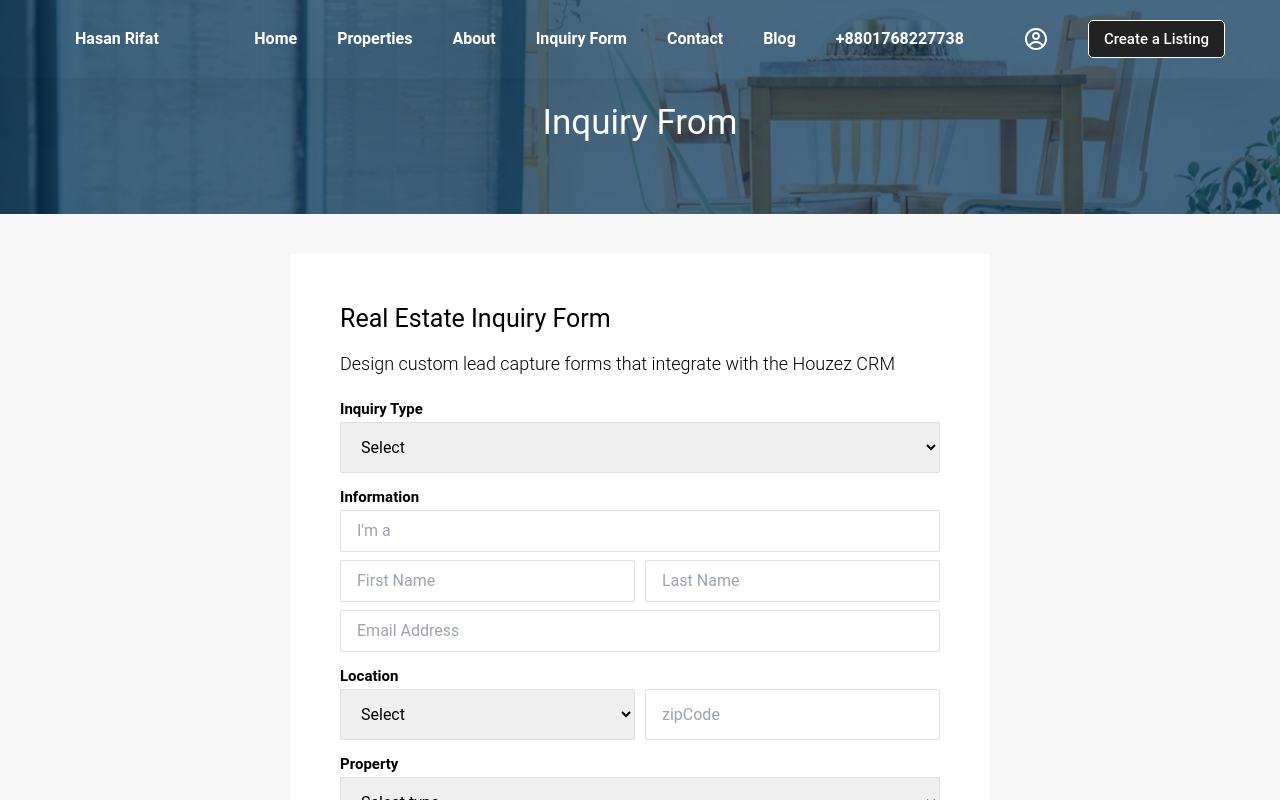
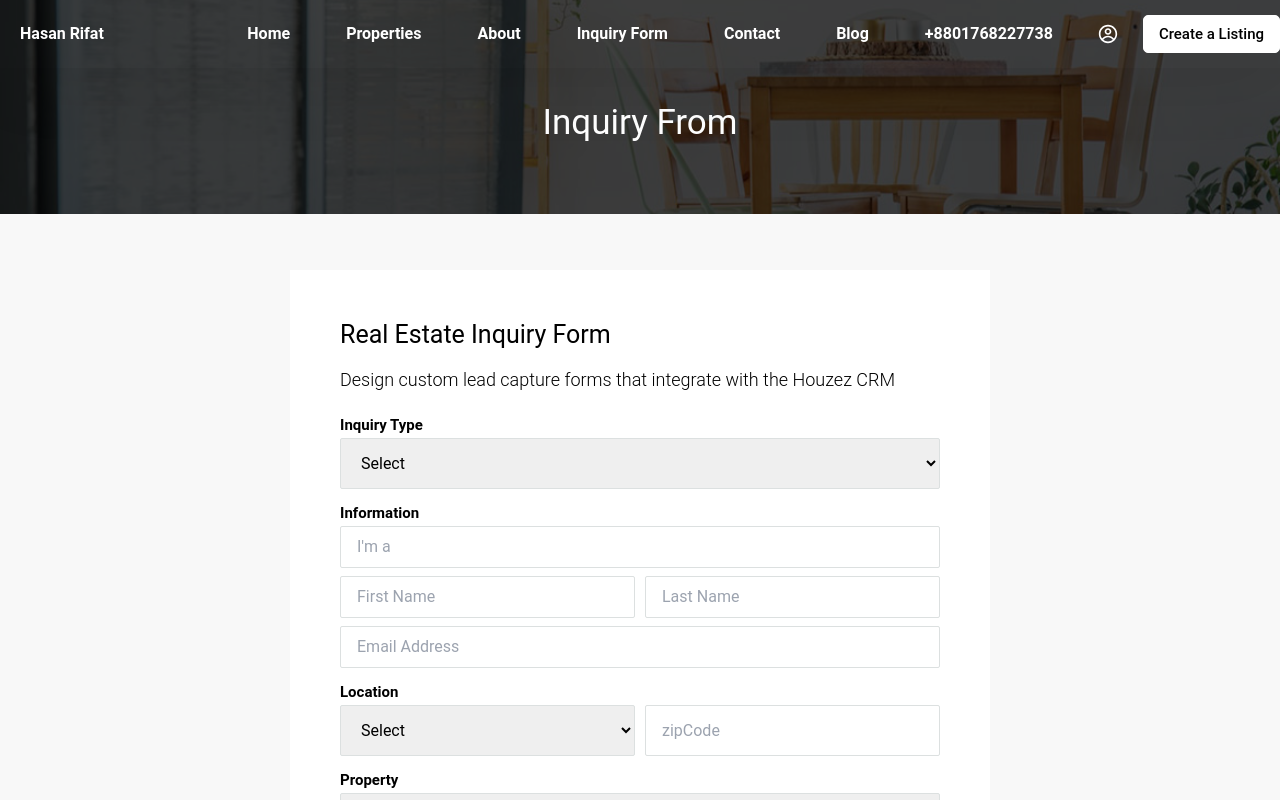
Before and after one commit to Hasan-Rifat/real-estate, a Next.js app: page /inquiry-form in a window 1280 px wide. Shown: the top 800 px of the page. Built offline with nearby package versions, Linux system fonts and the light colour scheme.

Commit message:
frontend done

```diff
--- a/components/About/AboutBanner.tsx
+++ b/components/About/AboutBanner.tsx
@@ -13,7 +13,7 @@ const Banner: React.FC<BannerProps> = () => {
         backgroundPosition: "center center",
       }}
     >
-      <div className="bg-[#002E51] opacity-70 absolute w-full h-full top-0 left-0 -z-1"></div>
+      <div className="bg-black opacity-75 absolute w-full h-full top-0 left-0 -z-1"></div>
       <div className="max-w-[1210px] mx-auto flex flex-wrap p-5 flex-col md:flex-row items-center">
         <div className="z-10 w-full">
           <div className="">
--- a/components/Blog/BlogPage.tsx
+++ b/components/Blog/BlogPage.tsx
@@ -143,7 +143,7 @@ const BlogPage: React.FC<BlogPageProps> = () => {
           backgroundPosition: "center center",
         }}
       >
-        <div className="bg-[#002E51] opacity-70 absolute w-full h-full top-0 left-0 -z-1"></div>
+        <div className="bg-black opacity-75 absolute w-full h-full top-0 left-0 -z-1"></div>
         <div className="max-w-[1210px] mx-auto flex flex-wrap p-5 flex-col md:flex-row items-center">
           <div className="z-10 w-full">
             <div className="">
--- a/components/Contact/ContactPage.tsx
+++ b/components/Contact/ContactPage.tsx
@@ -14,7 +14,7 @@ const ContactPage: React.FC<ContactPageProps> = () => {
           backgroundPosition: "center center",
         }}
       >
-        <div className="bg-[#002E51] opacity-70 absolute w-full h-full top-0 left-0 -z-1"></div>
+        <div className="bg-black opacity-75 absolute w-full h-full top-0 left-0 -z-1"></div>
         <div className="max-w-[1210px] mx-auto flex flex-wrap p-5 flex-col md:flex-row items-center">
           <div className="z-10 w-full">
             <div className="">
--- a/components/Home/Banner.tsx
+++ b/components/Home/Banner.tsx
@@ -18,7 +18,7 @@ const Banner: React.FC<BannerProps> = () => {
       >
         <div className="bg-[#002E51] opacity-70 absolute w-full h-full top-0 left-0 -z-1"></div>
         <div className="container mx-auto flex flex-wrap p-5 flex-col md:flex-row items-center">
-          <div className="pb-[200px] lg:py-[300px] text-center z-10">
+          <div className="py-[200px] lg:py-[300px] text-center z-10">
             <div className="grid sm:grid-cols-1 md:grid-cols-5">
               <div className="col-span-1"></div>
               <div className="sm:col-span-1 md:col-span-3">
--- a/components/Home/Testimonials.tsx
+++ b/components/Home/Testimonials.tsx
@@ -29,7 +29,7 @@ const Testimonials: React.FC<TestimonialsProps> = () => {
             <div className="flex flex-wrap -m-4">
               {/* single item start*/}
               {data.map((item) => (
-                <div className="p-4  md:w-1/3 w-full ">
+                <div key={item.id} className="p-4  md:w-1/3 w-full ">
                   <div className="h-full px-14 py-10 rounded bg-[#edf9ff]">
                     <svg
                       xmlns="http://www.w3.org/2000/svg"
--- a/components/InquiryFormPage/InquiryForm.tsx
+++ b/components/InquiryFormPage/InquiryForm.tsx
@@ -16,7 +16,7 @@ const InquiryForms: React.FC<InquiryFormProps> = () => {
             backgroundPosition: "center center",
           }}
         >
-          <div className="bg-[#002E51] opacity-70 absolute w-full h-full top-0 left-0 -z-1"></div>
+          <div className="bg-black opacity-75 absolute w-full h-full top-0 left-0 -z-1"></div>
           <div className="max-w-[1210px] mx-auto flex flex-wrap p-5 flex-col md:flex-row items-center">
             <div className="z-10 w-full">
               <div className="">
@@ -27,7 +27,7 @@ const InquiryForms: React.FC<InquiryFormProps> = () => {
             </div>
           </div>
         </div>
-        <div className="max-w-[700px] mx-auto mt-10">
+        <div className="max-w-[700px] mx-auto my-14">
           <InquiryForm />
         </div>
       </section>
--- a/components/Properties/PropertiesPage.tsx
+++ b/components/Properties/PropertiesPage.tsx
@@ -7,7 +7,7 @@ import PropertiesTitle from "./PropertiesTitle";
 
 const PropertiesPage: React.FC<PropertiesPageProps> = () => {
   return (
-    <section className="">
+    <section className="pb-20">
       <div>
         <PropertiesTitle />
         <PropertiesContent />
--- a/components/Properties/PropertiesTitle.tsx
+++ b/components/Properties/PropertiesTitle.tsx
@@ -14,7 +14,7 @@ const PropertiesTitle: React.FC<PropertiesTitleProps> = () => {
       }}
     >
       <div className="max-w-[1210px] mx-auto flex flex-wrap p-5 flex-col md:flex-row items-center">
-        <div className="bg-[#002E51] opacity-70 absolute w-full h-full top-0 left-0 -z-1"></div>
+        <div className="bg-black opacity-75 absolute w-full h-full top-0 left-0 -z-1"></div>
         <h2 className="font-normal text-[35px] leading-[42px] text-white z-10 text-center w-full mt-8">
           Properties
         </h2>
--- a/components/shared/Header.tsx
+++ b/components/shared/Header.tsx
@@ -1,11 +1,14 @@
 import Link from "next/link";
 import { useRouter } from "next/router";
-import React, { useEffect, useState } from "react";
-import { CgProfile } from "react-icons/cg";
+import React, { useEffect, useRef, useState } from "react";
+import { AiFillCloseCircle } from "react-icons/ai";
+import { CgMenuRightAlt, CgProfile } from "react-icons/cg";
 type HeaderProps = {};
 
 const Header: React.FC<HeaderProps> = () => {
   const [isTrue, setTrue] = useState<boolean>(false);
+  const [open, setOpen] = useState<boolean>(false);
+  const modal = useRef<HTMLDivElement>(null);
   interface navigateInterface {
     id: number;
     text: string;
@@ -46,8 +49,10 @@ const Header: React.FC<HeaderProps> = () => {
   ];
 
   const navigation = (
-    <>
+    <div>
+      <nav className="list-none sm:flex sm:items-center gap-4">
         {navigate.map((link) => (
+          <li>
             <Link
               key={link.id}
               href={`${link.path}`}
@@ -57,8 +62,9 @@ const Header: React.FC<HeaderProps> = () => {
             >
               {link.text}
             </Link>
+          </li>
         ))}
-      <div className="flex justify-between items-center gap-5 ">
+        <li>
           <Link
             className={`mx-5 hover:text-primary font-semibold ${
               isTrue ? "text-black" : " text-white"
@@ -67,27 +73,98 @@ const Header: React.FC<HeaderProps> = () => {
           >
             <span>+8801768227738</span>
           </Link>
+        </li>
+        <li>
           <Link
             href="/"
             className={`mx-5 hover:text-primary font-semibold ${
               isTrue ? "text-black" : " text-white"
             }`}
           >
-          <CgProfile className="text-[24px]" />
+            <CgProfile className="w-[38px] text-[20px]" />
           </Link>
+        </li>
+        <li>
           <Link href={"/"}>
             <button
-            className=" text-white bg-secondary border-[1px] border-white py-2
-              px-[15px] text-[15px] font-medium leading-[20px] rounded-[5px]"
+              className={` border-[1px] border-white py-2
+            px-[15px] text-[15px] font-medium leading-[20px] rounded-[5px] ${
+              isTrue ? "text-white bg-secondary" : "text-black bg-white"
+            }`}
             >
               Create a Listing
             </button>
           </Link>
+        </li>
+      </nav>
     </div>
-    </>
   );
-
-  const router = useRouter();
+  const navigateMobile: any = (
+    <div className="relative p-8 w-full">
+      {open && (
+        <nav
+          ref={modal}
+          className="list-none gap-4 absolute left-0 top-[-6px] w-full bg-white p-5"
+        >
+          {navigate.map((link) => (
+            <li>
+              <Link
+                key={link.id}
+                href={`${link.path}`}
+                className={`mx-5 hover:text-primary font-semibold text-black `}
+              >
+                {link.text}
+              </Link>
+            </li>
+          ))}
+          <li>
+            <Link
+              className={`mx-5 hover:text-primary font-semibold text-black`}
+              href={"tel:+8801768227738"}
+            >
+              <span>+8801768227738</span>
+            </Link>
+          </li>
+          <li>
+            <Link
+              href="/"
+              className={`mx-5 hover:text-primary font-semibold text-black`}
+            >
+              <CgProfile className="w-[38px] mx-5" />
+            </Link>
+          </li>
+          <li>
+            <Link href={"/"}>
+              <button
+                className={` border-[1px] border-white py-2
+        px-[15px] text-[15px] font-medium leading-[20px] rounded-[5px] text-white bg-black`}
+              >
+                Create a Listing
+              </button>
+            </Link>
+          </li>
+          <button
+            className="absolute right-[20px] top-[20px] "
+            onClick={() => setOpen(false)}
+          >
+            <AiFillCloseCircle className="text-[27px] text-black z-20" />
+          </button>
+        </nav>
+      )}
+      {!open && (
+        <button
+          className="absolute right-[20px] top-[14px] "
+          onClick={() => setOpen(!open)}
+        >
+          <CgMenuRightAlt
+            className={`text-[27px]  z-20 ${
+              isTrue ? "text-black" : "text-white"
+            }`}
+          />
+        </button>
+      )}
+    </div>
+  );
 
   useEffect(() => {
     const headerHandler = () => {
@@ -103,27 +180,50 @@ const Header: React.FC<HeaderProps> = () => {
     };
   }, [isTrue]);
 
+  useEffect(() => {
+    const handler = (e: any) => {
+      if (modal && modal.current && !modal.current.contains(e.target)) {
+        return setOpen(false);
+      }
+    };
+    window.addEventListener("mousedown", handler);
+    return () => {
+      window.removeEventListener("mousedown", handler);
+    };
+  }, [open]);
+
   return (
     <header
       className={`z-50 absolute top-0 left-0 w-full  ${
         isTrue
-          ? "bg-white sticky left-0 top-0 transition ease-in-out  delay-150"
+          ? "bg-white shadow-[0px_4px_80px_rgba(0,0,0,0.1)] sticky left-0 top-0 transition ease-in-out  delay-150"
           : "shadow-[0px_4px_80px_rgba(0,0,0,0.1)]  text-white"
-      }`}
+      } `}
     >
-      <div className="max-w-[1210px] mx-auto flex flex-wrap p-5 flex-col md:flex-row items-center ">
-        <Link className="text-primary" href="/">
-          <span
-            className={`mx-5 hover:text-primary font-semibold ${
+      <div className="container mx-auto flex flex-wrap flex-col md:flex-row items-center ">
+        <div className=" flex items-center justify-between w-full">
+          <div>
+            <Link className="text-primary w-full" href="/">
+              <p
+                className={`mx-5 hover:text-primary font-semibold w-full ${
                   isTrue ? "text-black" : " text-white"
                 }`}
               >
                 Hasan Rifat
-          </span>
+              </p>
             </Link>
-        <nav className="md:ml-auto flex flex-wrap items-center text-base justify-center">
+          </div>
+          <div className="w-full hidden lg:block">
+            <div className="w-full flex items-center justify-end">
               {navigation}
-        </nav>
+            </div>
+          </div>
+          <div className="w-full lg:hidden block">
+            <div className="w-full flex items-center justify-end">
+              {navigateMobile}
+            </div>
+          </div>
+        </div>
       </div>
     </header>
   );
```
Lines whose indentation alone changed are shown as unchanged.
